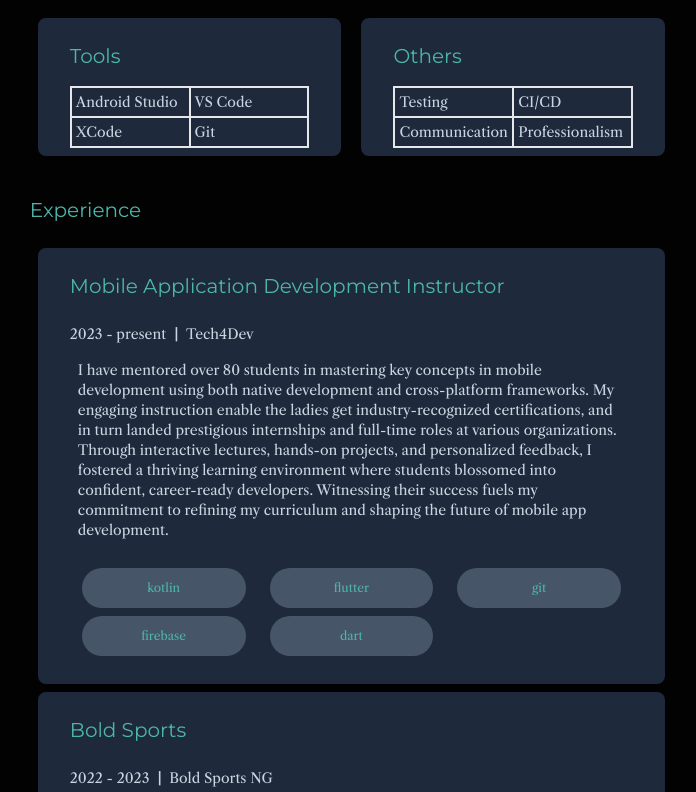
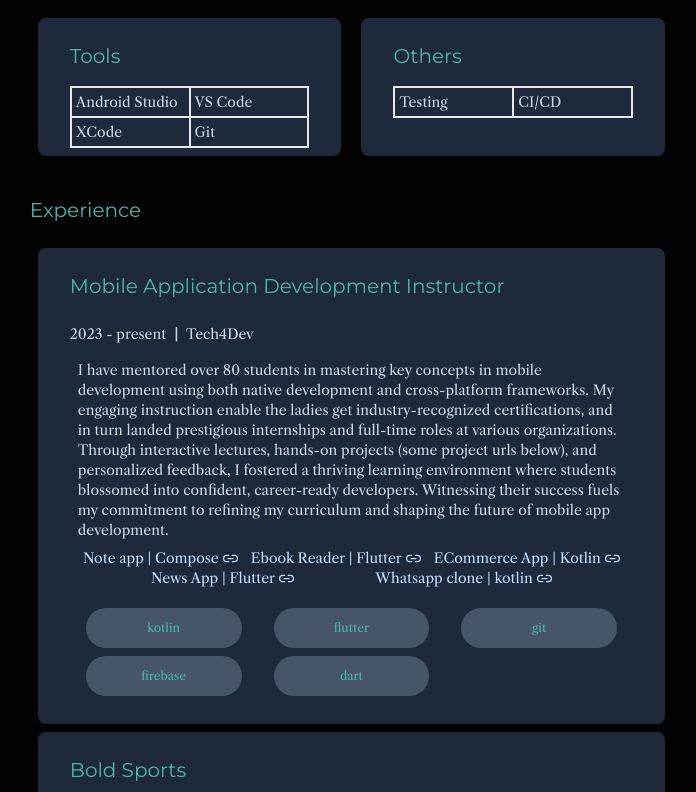
Before and after one commit to ANTONINEUTRON/anthony_portfolio, a Next.js app: page / in a window 1280 px wide. Shown: the part 848-1640 px from the top of the page, without its empty margins (559-1255 px from the left). Built offline with nearby package versions, Linux system fonts and the light colour scheme.

Commit message:
Added T4D projects

```diff
--- a/app/page.tsx
+++ b/app/page.tsx
@@ -113,8 +113,6 @@ export default function Home() {
             <div className='grid grid-cols-2 border'>
               <div className='border p-1'>Testing</div>
               <div className='border p-1'>CI/CD</div>
-              <div className='border p-1'>Communication</div>
-              <div className='border p-1'>Professionalism</div>
             </div>
           </SkillItem>
         </div>
--- a/components/ExperienceSection.tsx
+++ b/components/ExperienceSection.tsx
@@ -49,7 +49,7 @@ const ExperienceItem: React.FC<ExperienceItem> = ({position, period, organizatio
             <p>
                 {description}
             </p>
-            <div className="flex justify-evenly">
+            <div className="flex justify-evenly flex-wrap">
             {
                 url.map(
                     (urll, index)=>{
@@ -68,7 +68,7 @@ const ExperienceItem: React.FC<ExperienceItem> = ({position, period, organizatio
                     tech.map(
                         (value, index)=>{
                             return (
-                                <div key={index} className="m-1">
+                                <div key={index} className="m-1 mx-2">
                                     <Chip title={value} />
                                 </div>
                             )
--- a/data/ExperienceData.ts
+++ b/data/ExperienceData.ts
@@ -5,9 +5,35 @@ const ExperienceData: ExperienceItem[] =  [
         position: "Mobile Application Development Instructor",
         period: "2023 - present",
         organization: "Tech4Dev",
-        description: "I have mentored over 80 students in mastering key concepts in mobile development using both native development and cross-platform frameworks. My engaging instruction enable the ladies get industry-recognized certifications, and in turn landed prestigious internships and full-time roles at various organizations. Through interactive lectures, hands-on projects, and personalized feedback, I fostered a thriving learning environment where students blossomed into confident, career-ready developers. Witnessing their success fuels my commitment to refining my curriculum and shaping the future of mobile app development.",
+        description: "I have mentored over 80 students in mastering key concepts in mobile development"+
+        " using both native development and cross-platform frameworks. My engaging instruction enable the "+
+        "ladies get industry-recognized certifications, and in turn landed prestigious internships and full-time "+
+        "roles at various organizations. Through interactive lectures, hands-on projects (some project urls below), and personalized feedback,"+
+        " I fostered a thriving learning environment where students blossomed into confident, career-ready developers. "+
+        "Witnessing their success fuels my commitment to refining my curriculum and shaping the future of mobile app development.",
         tech: ["kotlin", "flutter", "git", "firebase", "dart"],
-        url: [],
+        url: [
+            {
+                title: " Note app | Compose",
+                link: "https://github.com/ANTONINEUTRON/WTM_Notes_App",
+            },
+            {
+                title: "Ebook Reader | Flutter",
+                link: "https://github.com/ANTONINEUTRON/wmt_ebook_reader"
+            },
+            {
+                title: "ECommerce App | Kotlin",
+                link: "https://github.com/ANTONINEUTRON/WMTStore"
+            },
+            {
+                title: "News App | Flutter",
+                link: "https://github.com/ANTONINEUTRON/wmt_news_app"
+            },
+            {
+                title: "Whatsapp clone | kotlin",
+                link: "https://github.com/ANTONINEUTRON/WMTChat"
+            }
+        ],
     },
     {
         position: "Bold Sports",
```
